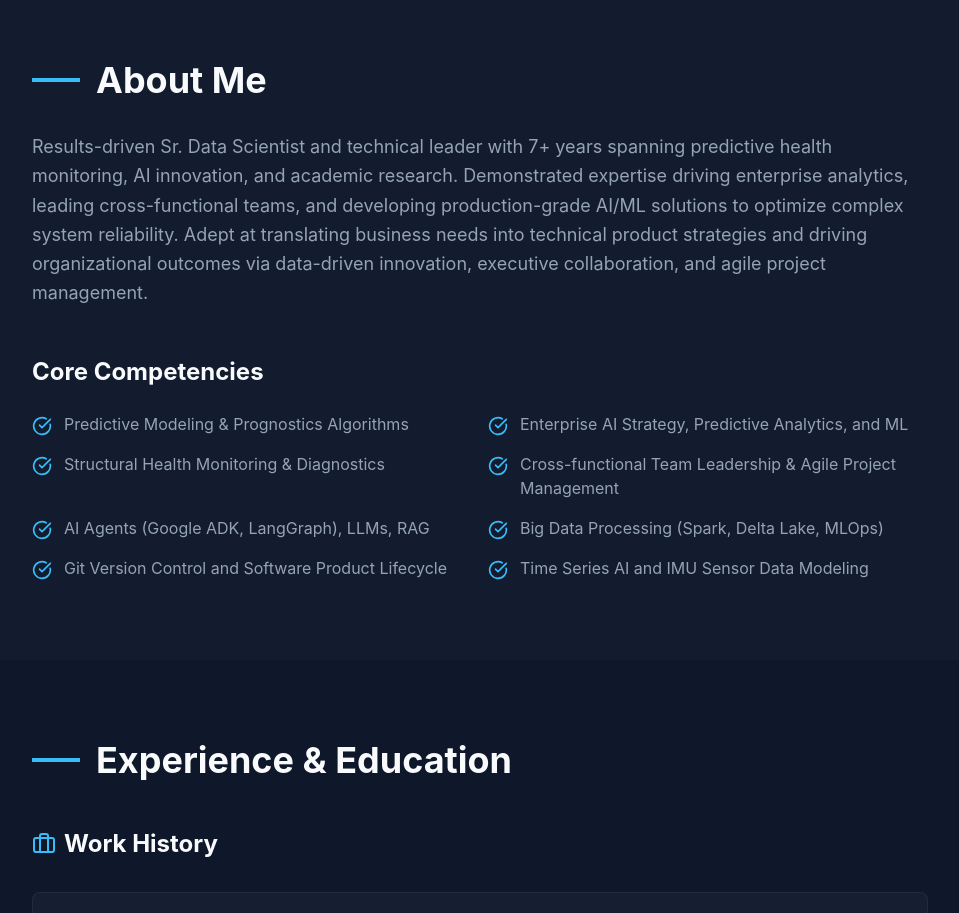
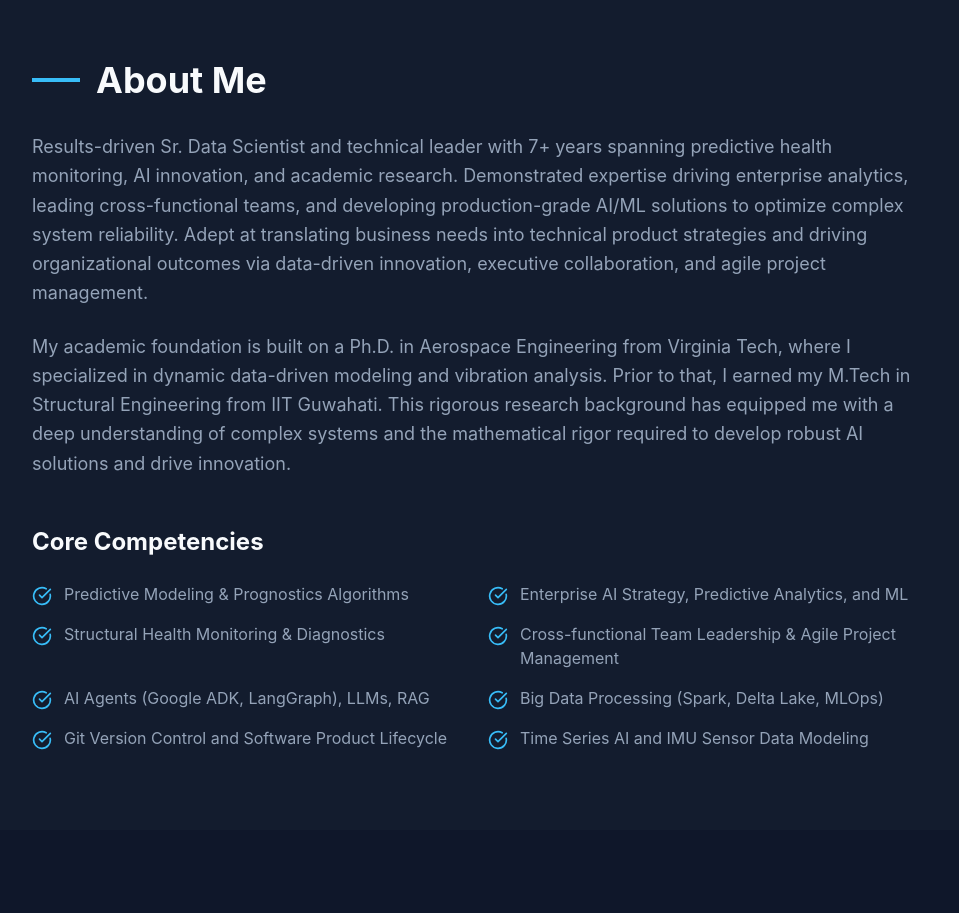
Before and after one commit to manukrisvt/portfolio, a React (Vite) app: page / in a window 1280 px wide. Shown: the part 820-1733 px from the top of the page, without its empty margins (160-1119 px from the left). Built offline with nearby package versions, Linux system fonts and the light colour scheme.

Commit message:
Update About section with academic journey

```diff
--- a/src/components/About.jsx
+++ b/src/components/About.jsx
@@ -19,9 +19,15 @@ const About = () => {
                         About Me
                     </h2>
 
-                    <p className="text-lg text-text-muted leading-relaxed mb-12">
-                        {personalInfo.summary}
-                    </p>
+                    <div className="text-lg text-text-muted leading-relaxed mb-12 space-y-6">
+                        {Array.isArray(personalInfo.summary) ? (
+                            personalInfo.summary.map((paragraph, index) => (
+                                <p key={index}>{paragraph}</p>
+                            ))
+                        ) : (
+                            <p>{personalInfo.summary}</p>
+                        )}
+                    </div>
 
                     <h3 className="text-2xl font-bold text-text mb-6">Core Competencies</h3>
                     <div className="grid md:grid-cols-2 gap-4">
--- a/src/data.js
+++ b/src/data.js
@@ -11,7 +11,10 @@ export const personalInfo = {
         // { name: "LinkedIn", icon: FaLinkedin, link: "https://linkedin.com/in/..." }, // Add if known
         // { name: "GitHub", icon: FaGithub, link: "https://github.com/..." }, // Add if known
     ],
-    summary: "Results-driven Sr. Data Scientist and technical leader with 7+ years spanning predictive health monitoring, AI innovation, and academic research. Demonstrated expertise driving enterprise analytics, leading cross-functional teams, and developing production-grade AI/ML solutions to optimize complex system reliability. Adept at translating business needs into technical product strategies and driving organizational outcomes via data-driven innovation, executive collaboration, and agile project management."
+    summary: [
+        "Results-driven Sr. Data Scientist and technical leader with 7+ years spanning predictive health monitoring, AI innovation, and academic research. Demonstrated expertise driving enterprise analytics, leading cross-functional teams, and developing production-grade AI/ML solutions to optimize complex system reliability. Adept at translating business needs into technical product strategies and driving organizational outcomes via data-driven innovation, executive collaboration, and agile project management.",
+        "My academic foundation is built on a Ph.D. in Aerospace Engineering from Virginia Tech, where I specialized in dynamic data-driven modeling and vibration analysis. Prior to that, I earned my M.Tech in Structural Engineering from IIT Guwahati. This rigorous research background has equipped me with a deep understanding of complex systems and the mathematical rigor required to develop robust AI solutions and drive innovation."
+    ]
 };
 
 export const coreCompetencies = [
```
